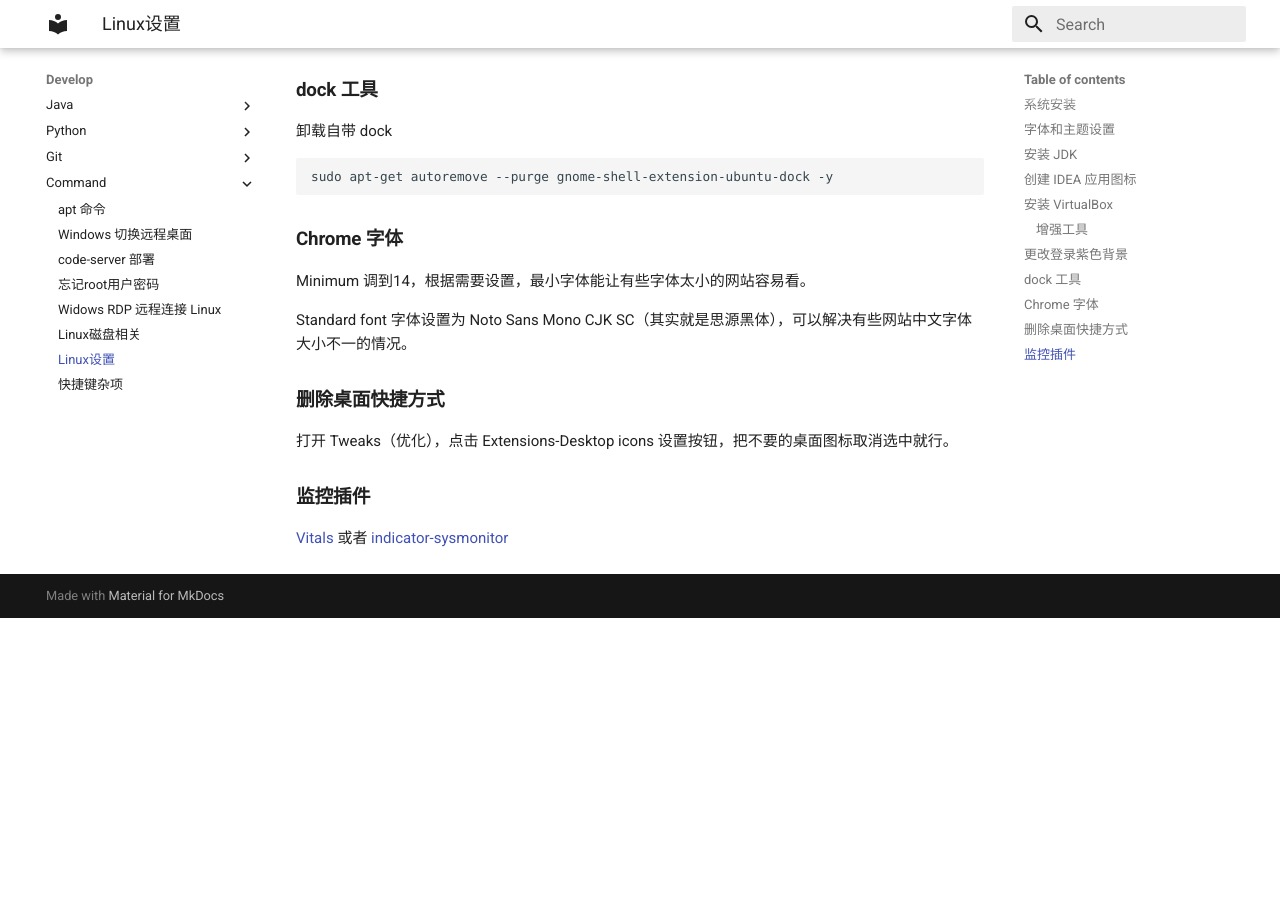
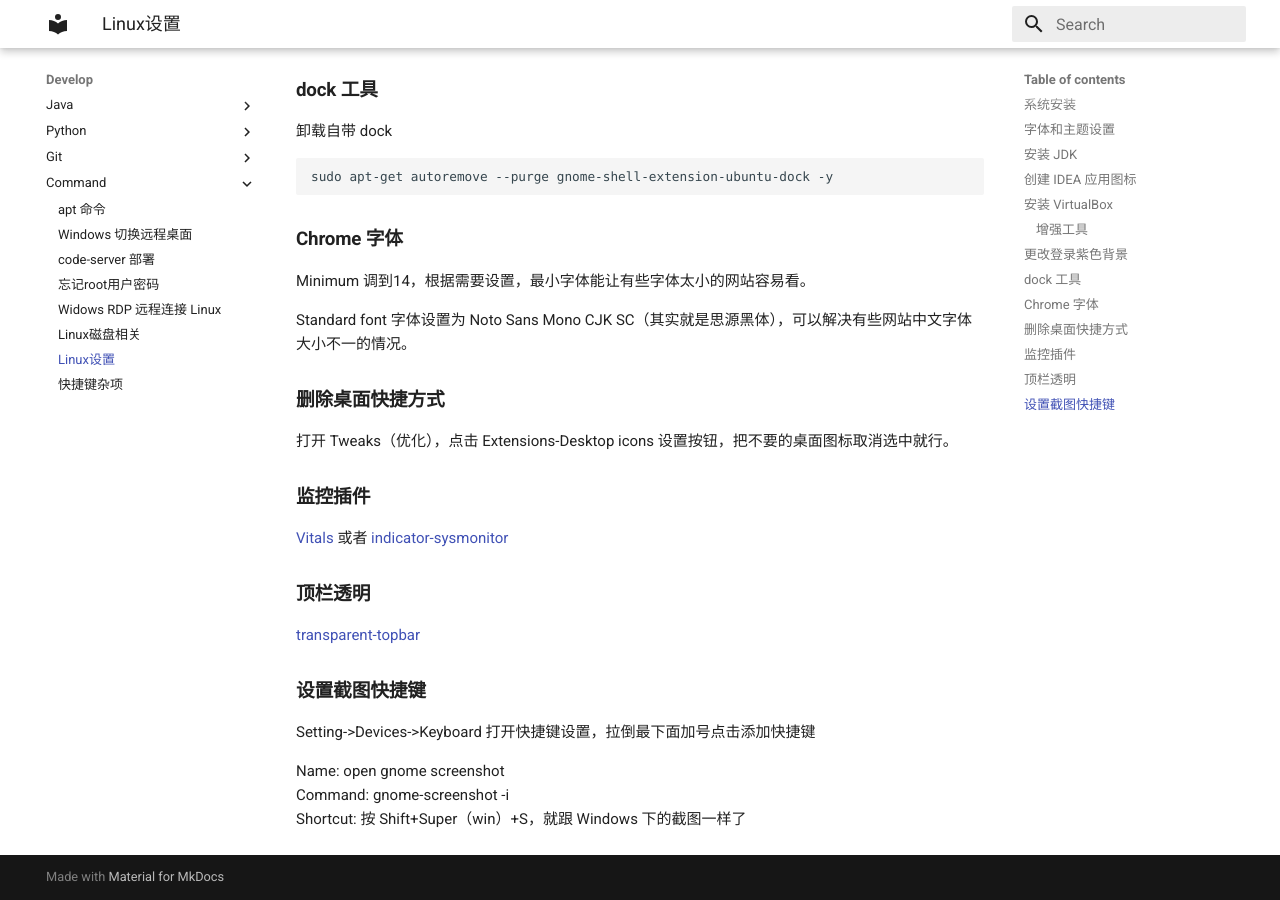
Before and after one commit to zgshen/wiki, an MkDocs documentation site: the page built from docs/develop/command/Linux设置.md, in a window 1280 px wide and 900 px high, scrolled down 2802 px. Built offline with MkDocs 1.6.1 and Material for MkDocs 9.7.7, drawn with Linux system fonts in a browser that asks for light colours; some web fonts are replaced; before the commit the page ends 3420 px from its top, so only the background shows below that.

Commit message:
add: shortcut

```diff
--- a/docs/develop/command/Linux设置.md
+++ b/docs/develop/command/Linux设置.md
@@ -153,3 +153,15 @@ Standard font 字体设置为 Noto Sans Mono CJK SC（其实就是思源黑体
 [Vitals](https://extensions.gnome.org/extension/1460/vitals/)
 或者
 [indicator-sysmonitor](https://github.com/fossfreedom/indicator-sysmonitor)
+
+### 顶栏透明
+
+[transparent-topbar](https://extensions.gnome.org/extension/1765/transparent-topbar/)
+
+### 设置截图快捷键
+
+Setting->Devices->Keyboard 打开快捷键设置，拉倒最下面加号点击添加快捷键
+
+Name: open gnome screenshot
+Command: gnome-screenshot -i
+Shortcut: 按 Shift+Super（win）+S，就跟 Windows 下的截图一样了
```
